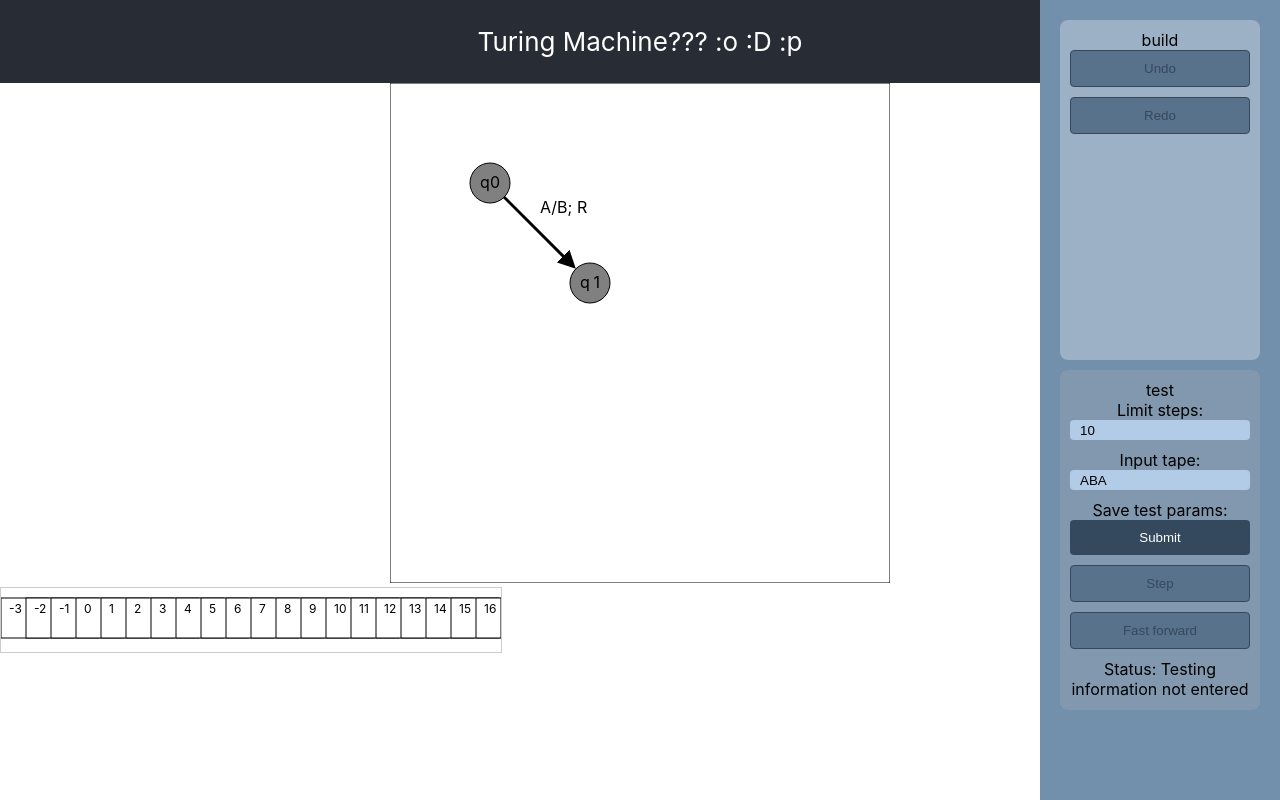
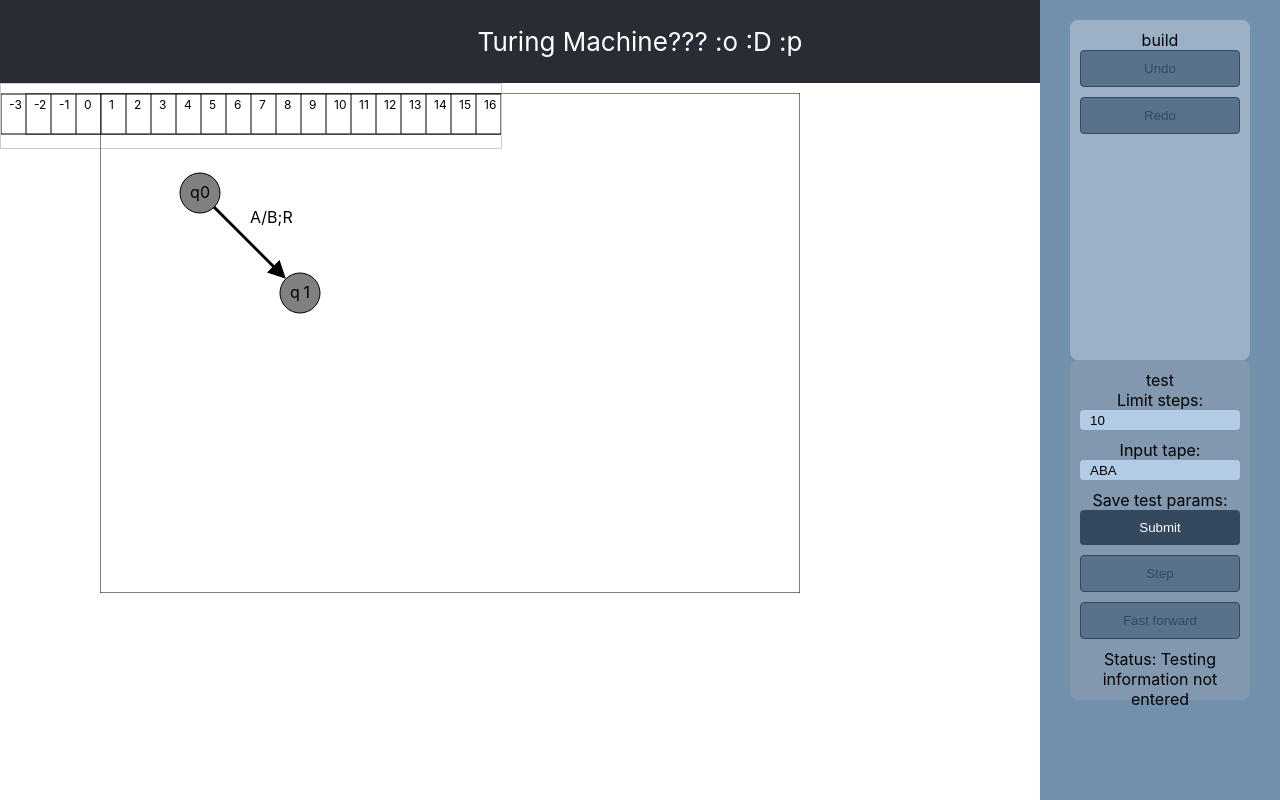
Before and after one commit to g-deng/tm-app, a React (Create React App) app: page / in a window 1280 px wide. Built offline with nearby package versions, Linux system fonts and the light colour scheme.

Commit message:
Implement transition label input regex parsing

```diff
--- a/src/App.css
+++ b/src/App.css
@@ -42,6 +42,19 @@
   -moz-user-select: none;
   -ms-user-select: none;
   user-select: none;
+}
+
+.window-container {
+  position: absolute;
+  left: 0px;
+}
+
+.window {
+  width: 700px;
+  height: 500px;
+  position: relative;
+  top: 10px;
+  left: 100px;
 }
 
 .sidebar {
@@ -90,10 +103,10 @@
 }
 
 .sidebar-section {
+  margin: auto;
   padding: 10px;
-  margin-bottom: 10px;
   height: 40vh;
-  width: 180px;
+  width: 80%;
   border: 10px rgb(0, 0, 0);
   background-color: #8198af;
   border-radius: 8px;
@@ -109,3 +122,11 @@
   overflow: auto;
   border: 1px solid #ccc;
 }
+
+.mini-input {
+  box-sizing: border-box;
+  width: 20px;
+  height: 20px;
+  padding: 2px;
+  border-radius: 2px;
+}
--- a/src/App.js
+++ b/src/App.js
@@ -11,7 +11,7 @@ function App() {
     { id: 1, x: 200, y: 200, label: "q1"}
   ]);
   const [transitions, setTransitions] = useState([
-    { id: 2, from: 0, to: 1, label: "A/B; R"}
+    { id: 2, from: 0, to: 1, read:["A"], write:"B", move:"R"}
   ]);
   const [mode, setMode] = useState('build');
   const [undoStack, setUndoStack] = useState([]); // {action, type, item}
--- a/src/components/BuildWindow.jsx
+++ b/src/components/BuildWindow.jsx
@@ -107,6 +107,7 @@ function BuildWindow({
 
   const onBuilderDoubleClick = (e) => {
     const { offsetX: x, offsetY: y } = e.nativeEvent;
+    if (getStateByPosition(x, y) == null)
       newState(x,y);
     // setMouseDown(null);
   };
@@ -149,7 +150,8 @@ function BuildWindow({
   };
 
   return (
-    <svg key='windowFrame' width="500" height="500" xmlns="http://www.w3.org/2000/svg"
+    <div className='window-container'>
+      <svg key='windowFrame' className='window' xmlns="http://www.w3.org/2000/svg"
       onMouseMove={onMouseMove}
       onMouseDown={onMouseDown}
       onMouseUp={onMouseUp}
@@ -172,6 +174,7 @@ function BuildWindow({
         {(active !== null) && <TMStateContext id={active} states={states} deleteState={deleteItem} setTransitionFrom={setTransitionFrom}/>}
         {drawPreviewTransition()}
       </svg>
+    </div>
   );
 }
 
--- a/src/components/TMTransition.jsx
+++ b/src/components/TMTransition.jsx
@@ -8,8 +8,20 @@ function TMTransition({ t, states, active, setActive, trigger, setTrigger, click
         if (!clickable) return;
 
         if (e.ctrlKey) {
-            const label = window.prompt('Enter new label');
-            if (label !== null && label !== '') t.label = label;
+            let input = window.prompt('Enter new label');
+            if (input == null || input === '') return;
+
+            input = input.replace(/\s/g, "");
+            const regex = new RegExp(/(?<read>(?:[^,],)*[^,])(?:\/(?<write>[^,]))?;(?<move>[LR])/);
+            const matches = input.match(regex);
+            if (!regex.test(input) || !matches.groups.read || !matches.groups.write || !matches.groups.move) {
+                window.alert("Doesn't match format: A/B;R or A,B,C/D;L");
+                return;
+            }
+            t.read = matches.groups.read.split(",");
+            t.write = matches.groups.write;
+            t.move = matches.groups.move;
+            console.log(t);
         }
 
         setTrigger(!trigger);
@@ -35,7 +47,7 @@ function TMTransition({ t, states, active, setActive, trigger, setTrigger, click
             y1={fromState.y} y2={toState.y-distY*(rad+3*strokeWidth)/dist}  onClick={(e) => onTransitionClick(e, t.id)}
             stroke="black" strokeWidth={strokeWidth} markerEnd="url(#arrow)"/>
             <text className='svgText' key={'t'+t.id} x={fromState.x + distX/2} y={fromState.y+distY/2 - rad}
-            onClick={(e) => onTransitionClick(e, t.id)}>{t.label}</text>
+            onClick={(e) => onTransitionClick(e, t.id)}>{t.read + "/" + t.write + ";" + t.move}</text>
         </>
     );
 }
--- a/src/components/TestWindow.jsx
+++ b/src/components/TestWindow.jsx
@@ -21,7 +21,7 @@ function TestWindow({
   }
 
   return (
-    <svg key='windowFrame' width="500" height="500" xmlns="http://www.w3.org/2000/svg"
+    <svg key='windowFrame' className='window' xmlns="http://www.w3.org/2000/svg"
         onClick={onClick}
     >
       <marker
```
Lines whose indentation alone changed are shown as unchanged.
